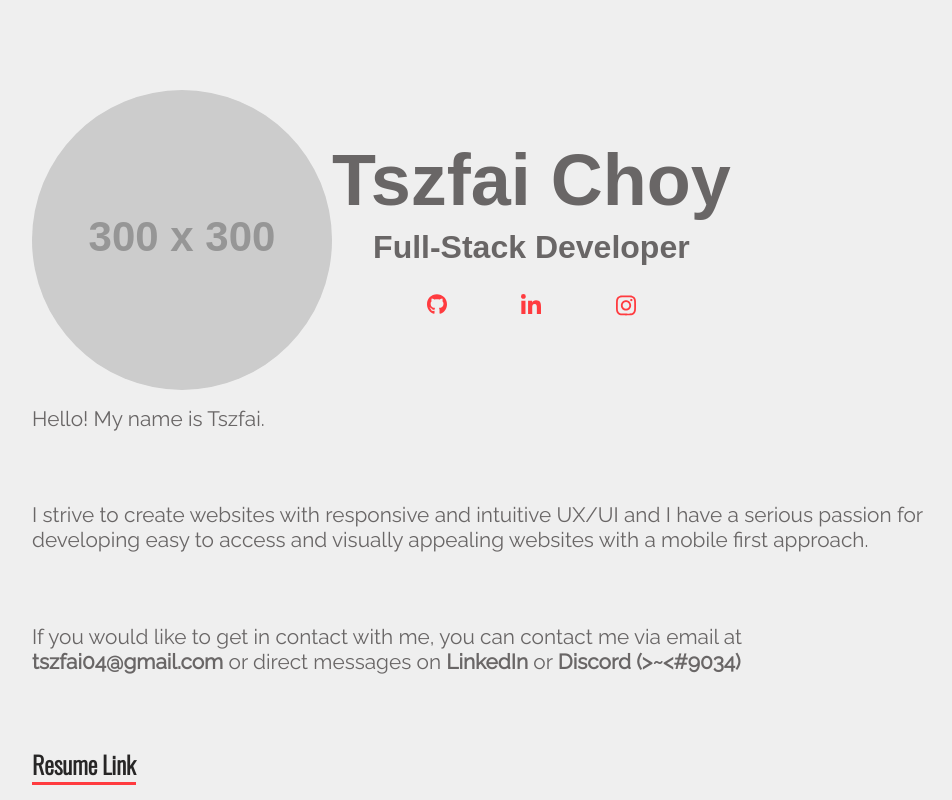
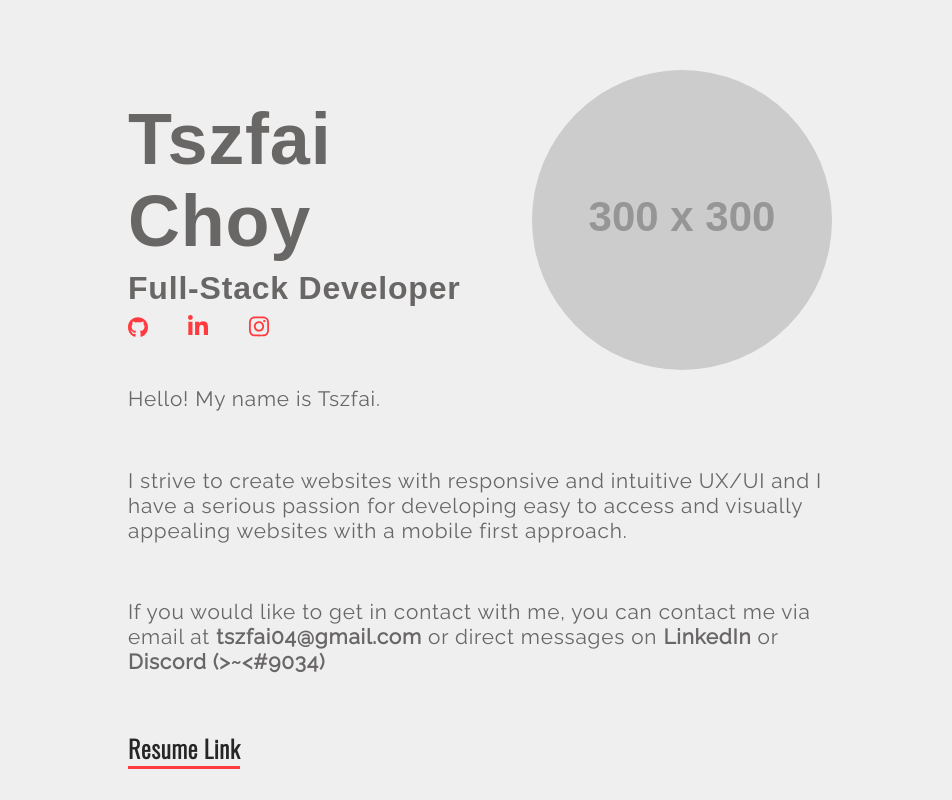
Before and after one commit to TChoy04/personal-website, a React (Create React App) app: page / in a window 1280 px wide. Shown: the top 800 px of the page, without its empty margins (160-1112 px from the left). Built offline with nearby package versions, Linux system fonts and the light colour scheme; a web font is replaced by a local one.

Commit message:
Improved Desktop Responsiveness
pt.2

```diff
--- a/src/App.css
+++ b/src/App.css
@@ -10,8 +10,17 @@ html {
 *:after {
   box-sizing: inherit;
 }
+*::-moz-selection {
+  background: #9cedff77;
+  color: #efefef;
+}
+
+*::selection {
+  background: #9cedff77;
+}
 body {
   background: #efefef;
+  letter-spacing: 0.05em;
 }
 .wrapper {
   width: 80%;
@@ -97,12 +106,27 @@ body {
 }
 
 @media (min-width: 1200px) {
+  .wrapper {
+    width: 55%;
+  }
   .image-socials {
     display: flex;
-    flex-direction: row;
+    flex-direction: row-reverse;
     align-items: center;
+    justify-content: space-between;
+    margin: auto;
   }
   header {
-    align-items: baseline;
+    align-items: unset;
+  }
+  .myInfo {
+    text-align: unset;
+  }
+  .socials {
+    margin: unset;
+    justify-content: unset;
+  }
+  .socialLink {
+    margin-right: 10%;
   }
 }
--- a/src/components/socials.css
+++ b/src/components/socials.css
@@ -10,5 +10,6 @@
 .socials {
   display: flex;
   margin: 5%;
+  align-items: center;
   justify-content: space-evenly;
 }
--- a/src/components/socials.js
+++ b/src/components/socials.js
@@ -34,6 +34,7 @@ const SocialIcons = () => {
         href="https://www.instagram.com/randomlettershfhsksjvdja/"
         target="_blank"
         rel="noopener noreferrer"
+        className="socialLink"
       >
         <svg
           className="socialIcon"
```
